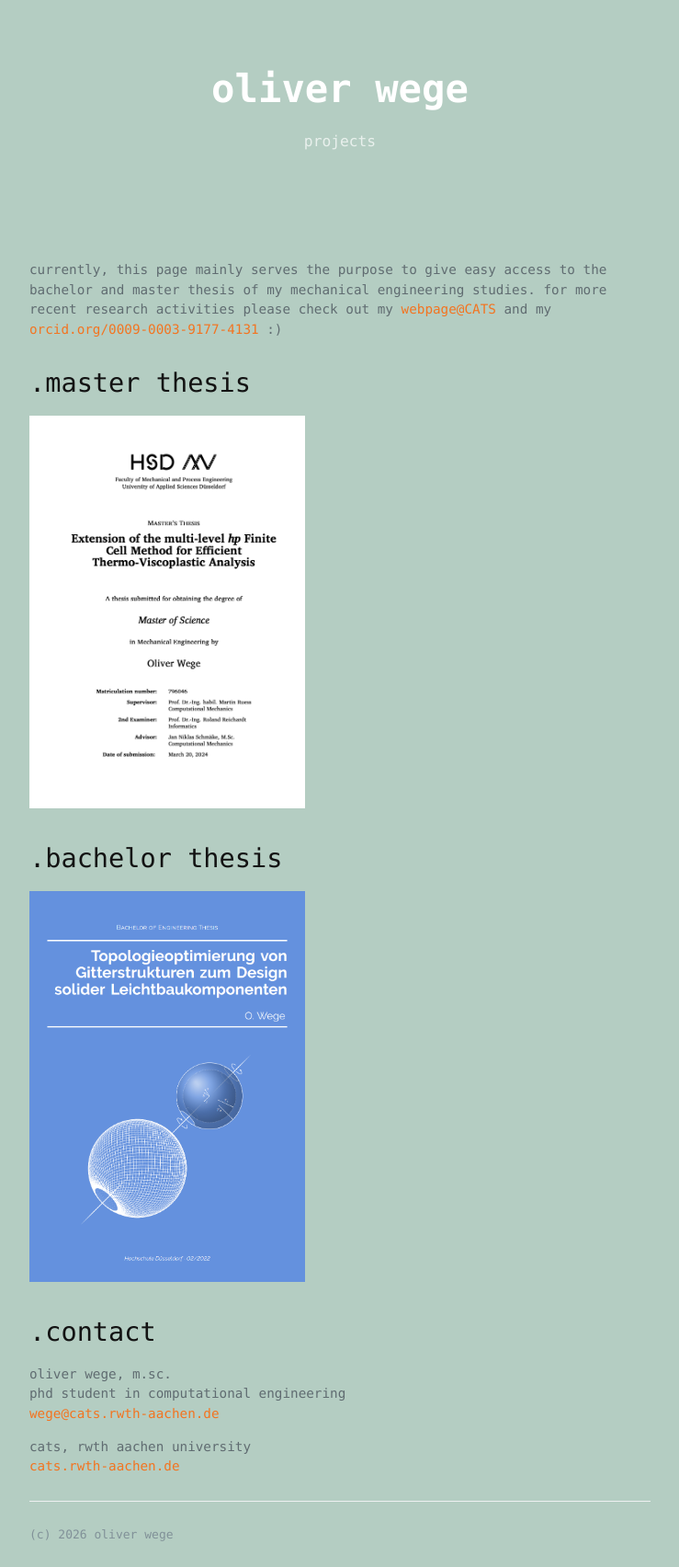
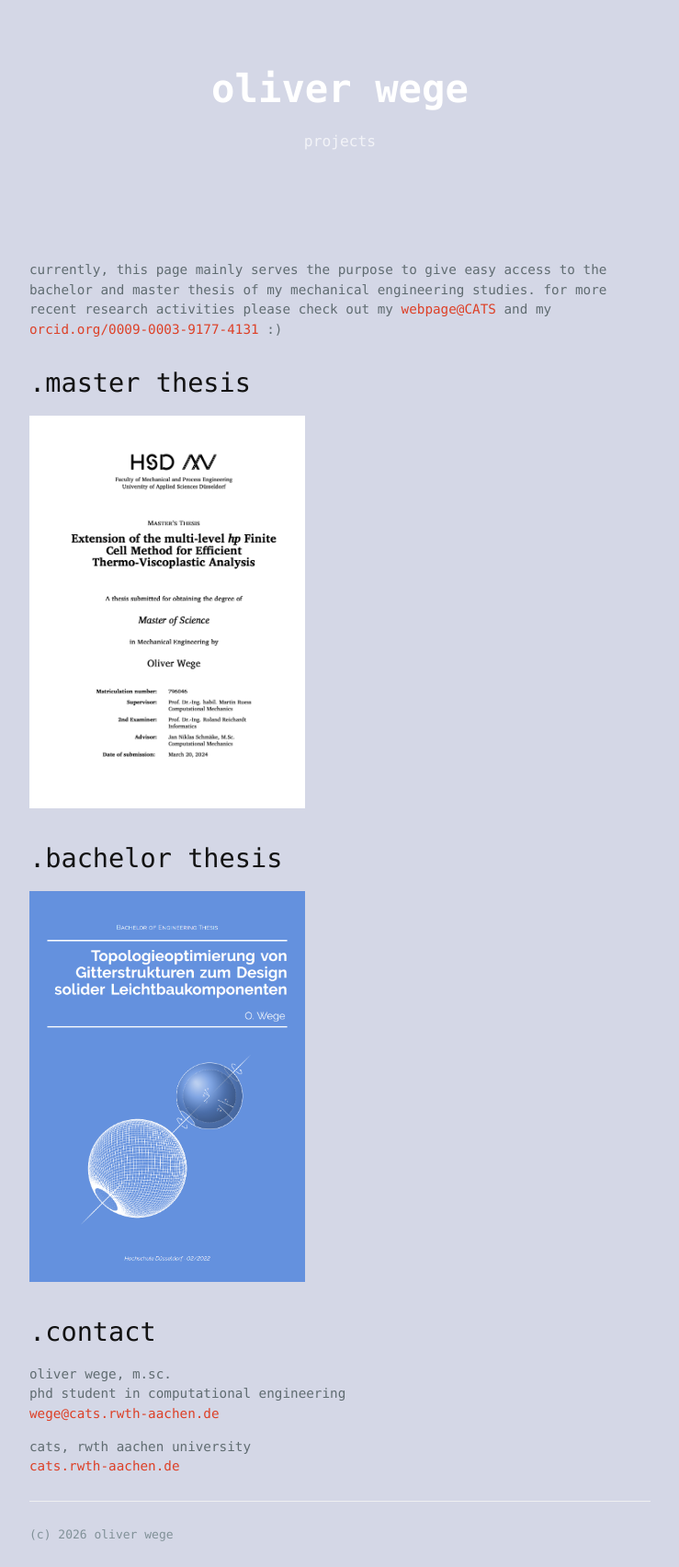
Before and after one commit to olwege/olwege.github.io, a Jekyll site: the page built from index.md, in a window 1280 px wide. Shown: the whole page at 92% size, without its empty margins (270-1009 px from the left). Built offline with Jekyll 4.4.1, drawn with Linux system fonts in a browser that asks for light colours.

Commit message:
minor changes

```diff
--- a/_layouts/default.html
+++ b/_layouts/default.html
@@ -12,7 +12,7 @@
     <link href="https://fonts.googleapis.com/css2?family=Red+Hat+Mono:wght@400&display=swap" rel="stylesheet"> -->
 
     <meta name="viewport" content="width=device-width, initial-scale=1">
-    <meta name="theme-color" content="#B4CDC2">
+    <meta name="theme-color" content="#d4d7e6">
     <meta name="apple-mobile-web-app-status-bar-style" content="black-translucent">
     <link rel="stylesheet" href="{{ '/assets/css/style.css?v=' | append: site.github.build_revision | relative_url }}">
     {% include head-custom.html %}
--- a/_sass/jekyll-theme-cayman.scss
+++ b/_sass/jekyll-theme-cayman.scss
@@ -34,7 +34,7 @@
   font-size: 16px;
   line-height: 1.5;
   color: $body-text-color;
-  background-color: #B4CDC2;
+  background-color: #d4d7e6;
 }
 
 #skip-to-content {
--- a/_sass/variables.scss
+++ b/_sass/variables.scss
@@ -4,13 +4,13 @@
 
 // Headers
 $header-heading-color: #fff !default;
-$header-bg-color: #B4CDC2!default;
-$header-bg-color-secondary: #B4CDC2 !default;
+$header-bg-color: #d4d7e6!default;
+$header-bg-color-secondary: #d4d7e6 !default;
 
 // Text
 $section-headings-color: #131313 !default;
 $body-text-color: #606c71 !default;
-$body-link-color: #F37420 !default;
+$body-link-color: #DD4027 !default;
 $blockquote-text-color: #819198 !default;
 
 // Code
```
